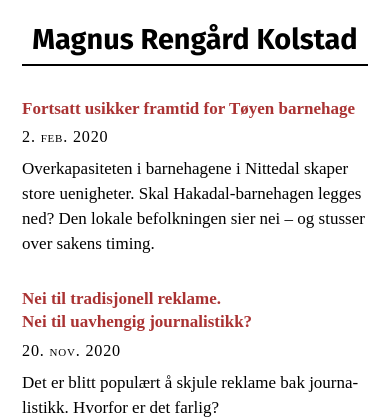
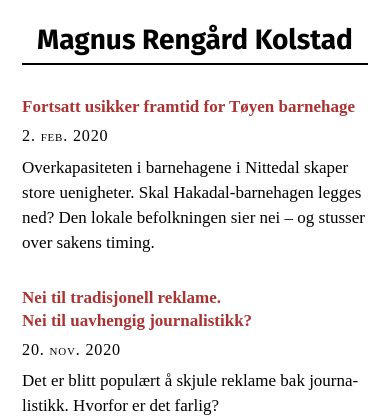
Before and after one commit to kolstadmagnus/blog, a PHP site: page /index.html in a window 390 px wide. Shown: the top 420 px of the page. Run offline with PHP 8.4, Linux system fonts and the light colour scheme; some web fonts are replaced.

Commit message:
Update style.css

```diff
--- a/style.css
+++ b/style.css
@@ -215,7 +215,7 @@ header h1 {
 @media all and (max-width: 520px) {
   h1,
   header h1 {
-    font-size: 1.7em;
+    font-size: 1.65em;
   }
 }
 
```
